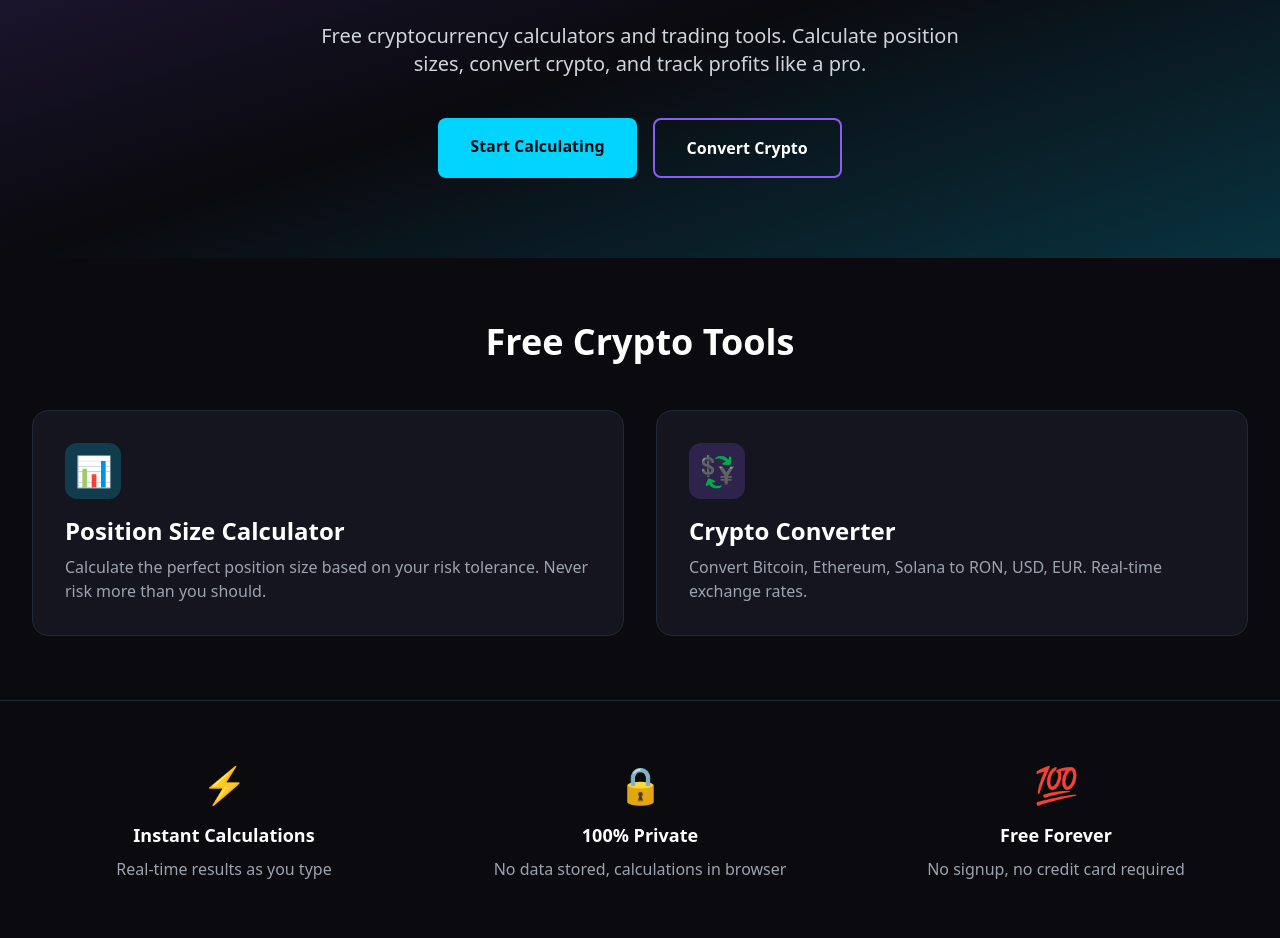
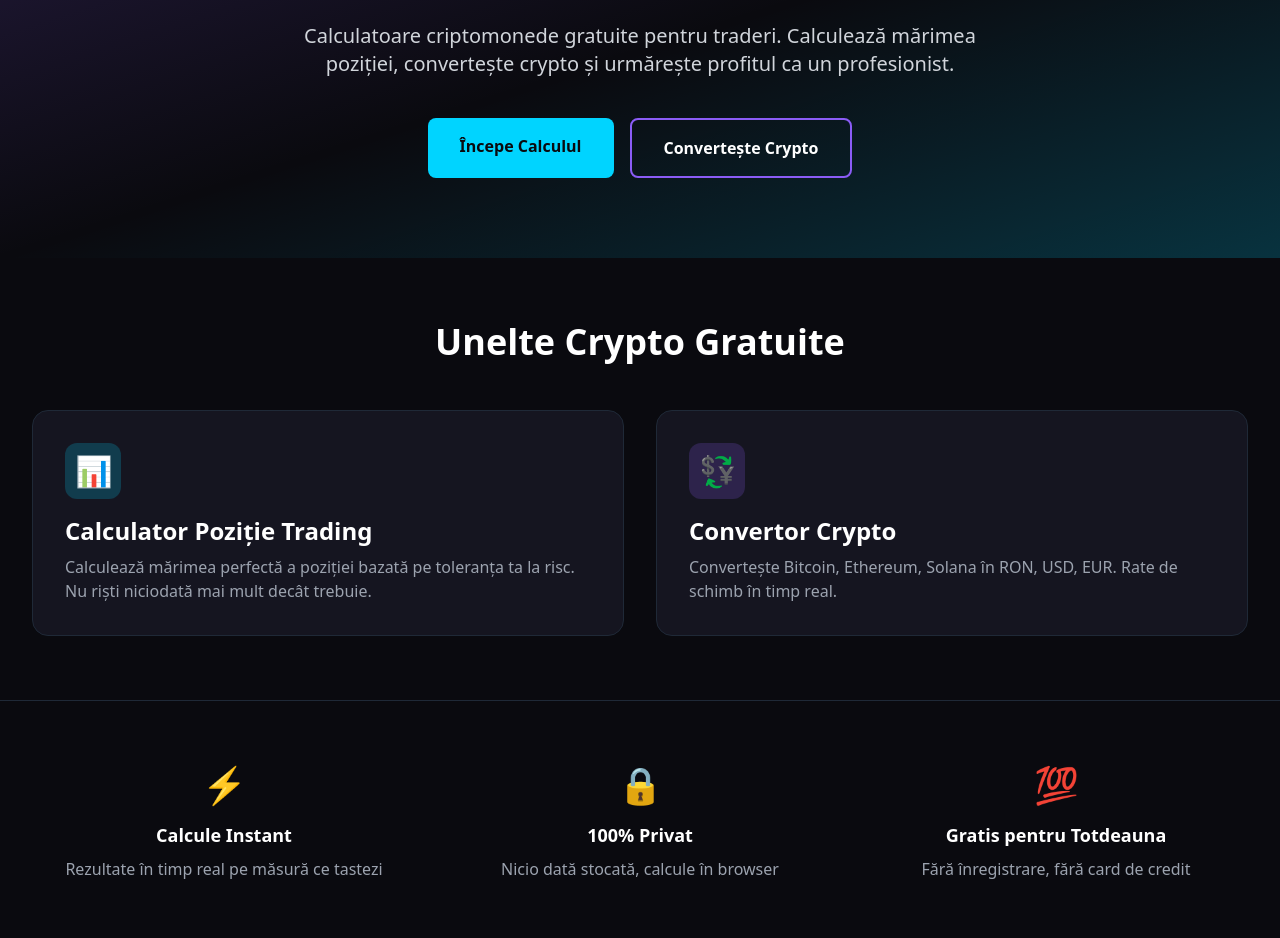
Before and after one commit to iseeiape/criptocalculator, a Next.js app: page / in a window 1280 px wide. Shown: the part 154-1092 px from the top of the page. Built offline with nearby package versions, Linux system fonts and the light colour scheme.

Commit message:
Traducere în română

```diff
--- a/app/converter/page.tsx
+++ b/app/converter/page.tsx
@@ -21,7 +21,7 @@ const FIAT_RATES = {
 export default function Converter() {
   const [amount, setAmount] = useState('1')
   const [fromCrypto, setFromCrypto] = useState('BTC')
-  const [toFiat, setToFiat] = useState('USD')
+  const [toFiat, setToFiat] = useState('RON')
   const [result, setResult] = useState(0)
 
   useEffect(() => {
@@ -46,9 +46,9 @@ export default function Converter() {
         {/* Header */}
         <div className="mb-8 flex items-center justify-between">
           <Link href="/" className="text-2xl font-bold text-crypto-accent hover:opacity-80">
-            ← Back
+            ← Înapoi
           </Link>
-          <h1 className="text-3xl font-bold text-white">Crypto Converter</h1>
+          <h1 className="text-3xl font-bold text-white">Convertor Crypto</h1>
         </div>
 
         {/* Converter Card */}
@@ -57,7 +57,7 @@ export default function Converter() {
             {/* Amount Input */}
             <div>
               <label className="mb-2 block text-sm font-medium text-gray-300">
-                Amount
+                Sumă
               </label>
               <input
                 type="number"
@@ -71,7 +71,7 @@ export default function Converter() {
             {/* From Crypto */}
             <div>
               <label className="mb-2 block text-sm font-medium text-gray-300">
-                From Crypto
+                Din Criptomonedă
               </label>
               <select
                 value={fromCrypto}
@@ -90,7 +90,7 @@ export default function Converter() {
             {/* To Currency */}
             <div className="md:col-span-2">
               <label className="mb-2 block text-sm font-medium text-gray-300">
-                To Currency
+                În Monedă
               </label>
               <div className="flex gap-4">
                 {(['USD', 'EUR', 'RON'] as const).map((currency) => (
@@ -112,7 +112,7 @@ export default function Converter() {
 
           {/* Result */}
           <div className="mt-8 rounded-xl bg-crypto-dark p-6 text-center border border-gray-700">
-            <p className="mb-2 text-sm text-gray-400">Result</p>
+            <p className="mb-2 text-sm text-gray-400">Rezultat</p>
             <p className="text-4xl font-bold text-crypto-green sm:text-5xl">
               {formatResult(result, toFiat)}
             </p>
@@ -128,7 +128,7 @@ export default function Converter() {
 
         {/* Quick Rates */}
         <div className="mt-8 rounded-xl bg-crypto-card/50 p-6 border border-gray-800">
-          <h3 className="mb-4 text-lg font-semibold text-white">Current Rates (USD)</h3>
+          <h3 className="mb-4 text-lg font-semibold text-white">Rate Curent (USD)</h3>
           <div className="grid gap-4 sm:grid-cols-3">
             {Object.entries(CRYPTO_PRICES).map(([crypto, price]) => (
               <div key={crypto} className="flex items-center justify-between rounded-lg bg-crypto-dark p-3 border border-gray-700">
--- a/app/layout.tsx
+++ b/app/layout.tsx
@@ -2,12 +2,12 @@ import type { Metadata } from 'next'
 import './globals.css'
 
 export const metadata: Metadata = {
-  title: 'CriptoCalculator - Free Crypto Trading Tools',
-  description: 'Free cryptocurrency calculators for traders. Position size calculator, crypto converter, P&L tracker. Calculate your crypto trades like a pro.',
-  keywords: 'crypto calculator, trading calculator, position size, bitcoin converter, crypto tools, trading risk calculator, cripto calculator',
+  title: 'CriptoCalculator - Calculator Crypto Gratuite',
+  description: 'Calculator criptomonede gratuit pentru traderi. Calculator poziție trading, convertor crypto, tracker P&L. Calculează tranzacțiile ca un profesionist.',
+  keywords: 'criptocalculator, calculator crypto, calculator poziție, convertor bitcoin, unelte crypto, calculator trading, crypto calculator romania',
   openGraph: {
-    title: 'CriptoCalculator - Free Crypto Trading Tools',
-    description: 'Free cryptocurrency calculators for traders',
+    title: 'CriptoCalculator - Calculator Crypto Gratuite',
+    description: 'Calculator criptomonede gratuit pentru traderi',
     type: 'website',
   },
 }
@@ -18,7 +18,7 @@ export default function RootLayout({
   children: React.ReactNode
 }) {
   return (
-    <html lang="en">
+    <html lang="ro">
       <body className="min-h-screen bg-crypto-dark text-white antialiased">
         {children}
       </body>
--- a/app/page.tsx
+++ b/app/page.tsx
@@ -12,8 +12,8 @@ export default function Home() {
             CriptoCalculator
           </h1>
           <p className="mx-auto mt-6 max-w-2xl text-xl text-gray-300">
-            Free cryptocurrency calculators and trading tools.
-            Calculate position sizes, convert crypto, and track profits like a pro.
+            Calculatoare criptomonede gratuite pentru traderi.
+            Calculează mărimea poziției, convertește crypto și urmărește profitul ca un profesionist.
           </p>
 
           <div className="mt-10 flex flex-wrap justify-center gap-4">
@@ -21,13 +21,13 @@ export default function Home() {
               href="#calculator"
               className="rounded-lg bg-crypto-accent px-8 py-4 font-semibold text-crypto-dark transition hover:scale-105 hover:bg-crypto-accent/90"
             >
-              Start Calculating
+              Începe Calculul
             </Link>
             <Link
               href="#converter"
               className="rounded-lg border-2 border-crypto-purple px-8 py-4 font-semibold text-white transition hover:scale-105 hover:bg-crypto-purple/20"
             >
-              Convert Crypto
+              Convertește Crypto
             </Link>
           </div>
         </div>
@@ -37,7 +37,7 @@ export default function Home() {
       <section id="tools" className="px-4 py-16 sm:px-6 lg:px-8">
         <div className="mx-auto max-w-7xl">
           <h2 className="mb-12 text-center text-3xl font-bold text-white sm:text-4xl">
-            Free Crypto Tools
+            Unelte Crypto Gratuite
           </h2>
 
           <div className="grid gap-8 md:grid-cols-2">
@@ -48,11 +48,11 @@ export default function Home() {
                   📊
                 </div>
                 <h3 className="mb-2 text-2xl font-bold text-white group-hover:text-crypto-accent">
-                  Position Size Calculator
+                  Calculator Poziție Trading
                 </h3>
                 <p className="text-gray-400">
-                  Calculate the perfect position size based on your risk tolerance.
-                  Never risk more than you should.
+                  Calculează mărimea perfectă a poziției bazată pe toleranța ta la risc.
+                  Nu riști niciodată mai mult decât trebuie.
                 </p>
               </div>
             </Link>
@@ -64,11 +64,11 @@ export default function Home() {
                   💱
                 </div>
                 <h3 className="mb-2 text-2xl font-bold text-white group-hover:text-crypto-purple">
-                  Crypto Converter
+                  Convertor Crypto
                 </h3>
                 <p className="text-gray-400">
-                  Convert Bitcoin, Ethereum, Solana to RON, USD, EUR.
-                  Real-time exchange rates.
+                  Convertește Bitcoin, Ethereum, Solana în RON, USD, EUR.
+                  Rate de schimb în timp real.
                 </p>
               </div>
             </Link>
@@ -82,18 +82,18 @@ export default function Home() {
           <div className="grid gap-8 sm:grid-cols-3">
             <div className="text-center">
               <div className="mb-4 text-4xl">⚡</div>
-              <h4 className="mb-2 text-lg font-semibold">Instant Calculations</h4>
-              <p className="text-gray-400">Real-time results as you type</p>
+              <h4 className="mb-2 text-lg font-semibold">Calcule Instant</h4>
+              <p className="text-gray-400">Rezultate în timp real pe măsură ce tastezi</p>
             </div>
             <div className="text-center">
               <div className="mb-4 text-4xl">🔒</div>
-              <h4 className="mb-2 text-lg font-semibold">100% Private</h4>
-              <p className="text-gray-400">No data stored, calculations in browser</p>
+              <h4 className="mb-2 text-lg font-semibold">100% Privat</h4>
+              <p className="text-gray-400">Nicio dată stocată, calcule în browser</p>
             </div>
             <div className="text-center">
               <div className="mb-4 text-4xl">💯</div>
-              <h4 className="mb-2 text-lg font-semibold">Free Forever</h4>
-              <p className="text-gray-400">No signup, no credit card required</p>
+              <h4 className="mb-2 text-lg font-semibold">Gratis pentru Totdeauna</h4>
+              <p className="text-gray-400">Fără înregistrare, fără card de credit</p>
             </div>
           </div>
         </div>
@@ -102,9 +102,9 @@ export default function Home() {
       {/* Footer */}
       <footer className="border-t border-gray-800 px-4 py-8 sm:px-6 lg:px-8">
         <div className="mx-auto max-w-7xl text-center text-gray-500">
-          <p>© 2025 CriptoCalculator. Free crypto tools for traders.</p>
+          <p>© 2025 CriptoCalculator. Unelte crypto gratuite pentru traderi.</p>
           <p className="mt-2 text-sm">
-            Not financial advice. Trade responsibly.
+            Nu este sfat financiar. Tranzacționează responsabil.
           </p>
         </div>
       </footer>
--- a/app/position-calculator/page.tsx
+++ b/app/position-calculator/page.tsx
@@ -36,9 +36,9 @@ export default function PositionCalculator() {
         {/* Header */}
         <div className="mb-8 flex items-center justify-between">
           <Link href="/" className="text-2xl font-bold text-crypto-accent hover:opacity-80">
-            ← Back
+            ← Înapoi
           </Link>
-          <h1 className="text-3xl font-bold text-white">Position Size Calculator</h1>
+          <h1 className="text-3xl font-bold text-white">Calculator Poziție Trading</h1>
         </div>
 
         {/* Calculator Card */}
@@ -46,7 +46,7 @@ export default function PositionCalculator() {
           <div className="grid gap-6 md:grid-cols-2">
             <div>
               <label className="mb-2 block text-sm font-medium text-gray-300">
-                Account Balance (USD)
+                Balanța Contului (USD)
               </label>
               <input
                 type="number"
@@ -62,7 +62,7 @@ export default function PositionCalculator() {
 
             <div>
               <label className="mb-2 block text-sm font-medium text-gray-300">
-                Risk per Trade (%)
+                Risc per Tranzacție (%)
               </label>
               <input
                 type="number"
@@ -78,7 +78,7 @@ export default function PositionCalculator() {
 
             <div>
               <label className="mb-2 block text-sm font-medium text-gray-300">
-                Entry Price ($)
+                Preț Intrare ($)
               </label>
               <input
                 type="number"
@@ -113,24 +113,24 @@ export default function PositionCalculator() {
             onClick={calculatePosition}
             className="mt-6 w-full rounded-lg bg-crypto-accent py-4 font-bold text-crypto-dark transition hover:opacity-90"
           >
-            Calculate Position Size
+            Calculează Mărimea Poziției
           </button>
 
           {/* Results */}
           {positionSize > 0 && (
             <div className="mt-8 grid gap-4 sm:grid-cols-3">
               <div className="rounded-xl bg-crypto-dark p-4 text-center border border-gray-700">
-                <p className="text-sm text-gray-400">Risk Amount</p>
+                <p className="text-sm text-gray-400">Sumă Riscată</p>
                 <p className="text-2xl font-bold text-crypto-red">${riskAmount.toFixed(2)}</p>
               </div>
 
               <div className="rounded-xl bg-crypto-dark p-4 text-center border border-gray-700">
-                <p className="text-sm text-gray-400">Position Size</p>
+                <p className="text-sm text-gray-400">Mărime Poziție</p>
                 <p className="text-2xl font-bold text-crypto-accent">${positionSize.toFixed(2)}</p>
               </div>
 
               <div className="rounded-xl bg-crypto-dark p-4 text-center border border-gray-700">
-                <p className="text-sm text-gray-400">Coins to Buy</p>
+                <p className="text-sm text-gray-400">Monede de Cumpărat</p>
                 <p className="text-2xl font-bold text-crypto-green">{coinsToBuy.toFixed(6)}</p>
               </div>
             </div>
@@ -139,13 +139,13 @@ export default function PositionCalculator() {
 
         {/* Info */}
         <div className="mt-8 rounded-xl bg-crypto-card/50 p-6 border border-gray-800">
-          <h3 className="mb-4 text-lg font-semibold text-white">How it works</h3>
+          <h3 className="mb-4 text-lg font-semibold text-white">Cum funcționează</h3>
           <ul className="list-inside list-disc space-y-2 text-gray-400">
-            <li>Enter your total account balance</li>
-            <li>Set the percentage you're willing to risk per trade (1-3% recommended)</li>
-            <li>Enter your planned entry price</li>
-            <li>Set your stop loss price</li>
-            <li>Get the optimal position size to limit your risk</li>
+            <li>Introdu balanța totală a contului</li>
+            <li>Setează procentul pe care ești dispus să-l riști (1-3% recomandat)</li>
+            <li>Introdu prețul de intrare planificat</li>
+            <li>Setează prețul stop loss</li>
+            <li>Obții mărimea optimă a poziției pentru a limita riscul</li>
           </ul>
         </div>
       </div>
```
